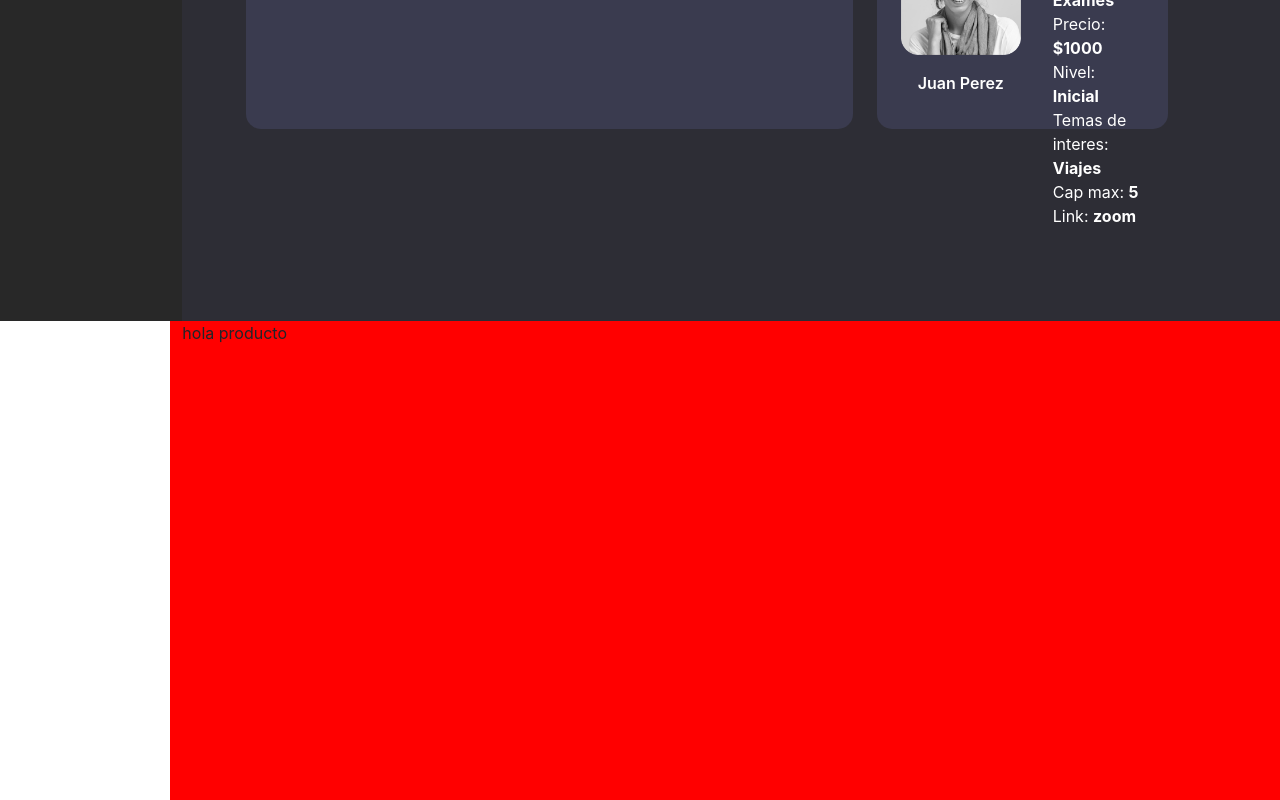
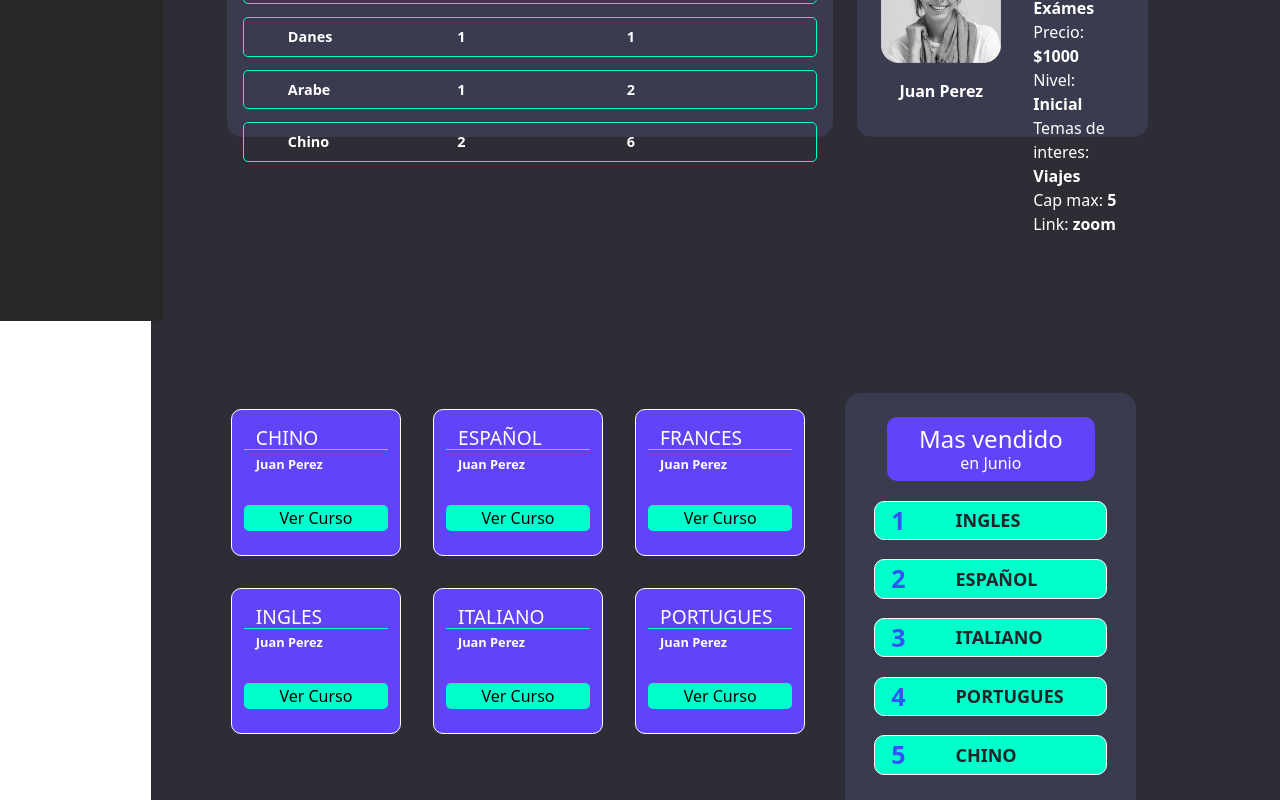
Before and after one commit to candelariaferrari/dashboar-react, a React (Create React App) app in the folder dashboard-holaalmundo/: page / in a window 1280 px wide. Shown: the part 580-1380 px from the top of the page. Built offline with nearby package versions, Linux system fonts and the light colour scheme.

Commit message:
productos

```diff
--- a/dashboard-holaalmundo/package.json
+++ b/dashboard-holaalmundo/package.json
@@ -6,7 +6,9 @@
     "@testing-library/jest-dom": "^5.11.10",
     "@testing-library/react": "^11.2.5",
     "@testing-library/user-event": "^12.8.3",
+    "bootstrap": "^5.1.3",
     "react": "^17.0.2",
+    "react-bootstrap": "^2.4.0",
     "react-dom": "^17.0.2",
     "react-router-dom": "^5.2.0",
     "react-scripts": "4.0.3",
--- a/dashboard-holaalmundo/src/assets/css/myStyle.css
+++ b/dashboard-holaalmundo/src/assets/css/myStyle.css
@@ -89,7 +89,7 @@ span.textName {
   display: flex;
   justify-content: center;
   align-items: center;
-  padding: 0.5em;
+  padding: 0.5em 1em 1em;
   box-sizing: border-box;
 }
 
@@ -98,6 +98,7 @@ span.textName {
   font-weight: 800;
   color: #fff;
   margin-bottom: -0.1em;
+  text-align: center;
 }
 
 .inCard p {
@@ -105,10 +106,12 @@ span.textName {
   font-weight: 500;
   color: #fff;
   margin-bottom: -0.1em;
+  text-align: center;
 }
 
 .img-card {
   width: 60px;
+  float: right;
 }
 
 .bkg-succes {
@@ -145,6 +148,7 @@ h2.tituloUltimo {
   border-radius: 15px;
   width: 80%;
   margin: 1em auto;
+  text-align: center;
 }
 .flexProfes{
   display: flex;
@@ -176,18 +180,122 @@ h2.tituloUltimo {
   font-size: 16px;
 }
 
-.bodyProducto{
-  background-color: red;
-  height: 100vh;
-}
+
 
 
 /* tabla  */
 .tituloTabla{
-  padding: 1em 2em;
+  padding: 0.5em 2em;
+  margin: 0.5em auto -0.5em;
+
 }
 .textoTitulo{
   color:#fff;
   font-size: 0.9rem;
   font-weight: 600;
 }
+
+.filaTabla{
+  padding: 0.5em 2em;
+  border: 1px solid #00FFCB;
+  border-radius: 5px;
+  margin: 0.8em auto;
+}
+.textoFila{
+  color:#fff;
+  font-size: 0.9rem;
+  font-weight: 600;
+}
+
+/* ***** productos */
+.flexCursos{
+  display: flex;
+  justify-content: flex-start;
+  align-items: center;
+  flex-wrap: wrap;
+  width: 100%;
+  margin: auto;
+  padding: 2em 0em;
+}
+.cardCurso{
+  box-sizing: border-box;
+  margin: 1em;
+  padding: 0.5em;
+  border-radius: 10px;
+  border: 1px solid #fff;
+}
+.cardCurso .inCard{
+  align-items: flex-start;
+  justify-content: flex-start;
+}
+.cardCurso h2{
+  font-size: 1.2rem;
+  font-weight: 500;
+  text-transform: uppercase;
+  border-bottom: 1px solid #00FFCB;
+  text-align: left;
+}
+
+.cardCurso p{
+  padding-top: 0.5em;
+  font-size: 0.8rem;
+  font-weight: 600;
+  text-transform: capitalize;
+
+  text-align: left;
+}
+
+.ver{
+  background-color: #00FFCB;
+  border: none;
+  margin-top: 2em;
+  border-radius: 5px;
+}
+
+
+/* mas vendido */
+
+.tituloMasVendido{
+  background-color: #6243F7;
+  margin: 1em auto;
+  border-radius: 10px;
+  padding: 0.5em 1em;
+  text-align: center;
+  color: #fff;
+  width: 80%;
+}
+.tituloMasVendido h2{
+  font-size: 1.5rem ;
+  margin-bottom: 0px;
+}
+.tituloMasVendido h4{
+  font-size: 1rem ;
+  margin-bottom: 0px;
+}
+
+.contentRanking{
+  background-color: #00FFCB;
+  border-radius: 10px;
+  border: 1px solid #fff;
+  width: 90%;
+  margin: 1.2em auto !important;
+  box-sizing: border-box;
+  display: flex;
+  justify-content: flex-start;
+  align-items: center;
+  padding: 0px 1em;
+
+}
+.contentRanking .numberR{
+  font-size: 25px;
+  font-weight: 800;
+  margin-right: 2em;
+  color: #3651F7;
+  margin-bottom: 0px;
+}
+.contentRanking .languageR{
+  font-size: 18px;
+  font-weight: 600;
+  text-transform: uppercase;
+  margin-bottom: 0px;
+}
--- a/dashboard-holaalmundo/src/components/Elementos/Tabla.js
+++ b/dashboard-holaalmundo/src/components/Elementos/Tabla.js
@@ -52,13 +52,13 @@ function Tabla() {
     <div className="col-md-8">
       <div className="contentTabla">
         <div className='row tituloTabla'>
-          <div className='col-md-4 textoTitulo'>
+          <div className='col-md-6 col-lg-5 textoTitulo'>
             Idioma
           </div>
-          <div className='col-md-4 textoTitulo'>
+          <div className='col-md-6 textoTitulo'>
             Profesores
           </div>
-          <div className='col-md-4 textoTitulo'>
+          <div className='col-md-2 textoTitulo'>
             TOTAL
           </div>
         </div>
--- a/dashboard-holaalmundo/src/components/SideBar/SideBar.js
+++ b/dashboard-holaalmundo/src/components/SideBar/SideBar.js
@@ -22,7 +22,7 @@ function MenuLateral() {
       </div>
       <Switch>
         <Route exact path="/">
-        <ContentWrapper />
+          <ContentWrapper/>
         </Route>
         <Route path="/Pages/Productos">
           <Productos />
--- a/dashboard-holaalmundo/src/components/nuestro-dashboard/Body/Body.js
+++ b/dashboard-holaalmundo/src/components/nuestro-dashboard/Body/Body.js
@@ -1,8 +1,8 @@
 import React from 'react';
 import '../../../assets/css/myStyle.css';
-import Header from '../Header/Header';
+
 import ContenedorPag from '../Pages/ContenedorPag';
-import Dashboard from '../Pages/Dashboard';
+
 import Productos from '../Pages/Productos';
 
 function Body() { /* contentRowCenter */
--- /dev/null
+++ b/dashboard-holaalmundo/src/components/nuestro-dashboard/Elementos/CardCursos.js
@@ -0,0 +1,35 @@
+import React from 'react';
+import '../../../assets/css/myStyle.css';
+import PropTypes from 'prop-types';
+
+function CardCursos(props) {
+  return (
+    <div className='col-md-4'>
+        <div className={`cardCurso bkg-violeta`}>
+          <div className='row inCard'>
+
+              <h2>{props.language}</h2>
+              <p>{props.nombre}</p>
+
+            <button className='ver'>Ver Curso</button>
+          </div>
+        </div>
+    </div>
+  );
+
+}
+
+CardCursos.defaultProps = {
+  language: '-',
+  nombre:'-',
+  /* img: '-' */
+}
+
+CardCursos.propTypes = {
+  atritutes: PropTypes.shape({
+    language: PropTypes.string.isRequired,
+    nombre: PropTypes.string.isRequired,
+
+  })
+}
+export default CardCursos;
--- /dev/null
+++ b/dashboard-holaalmundo/src/components/nuestro-dashboard/Elementos/MasVendido.js
@@ -0,0 +1,41 @@
+import Ranking from "./Ranking";
+let cIngles = {
+  language: 'ingles',
+  ranking: 1,
+}
+let cEspañol = {
+  language: 'español',
+  ranking: 2,
+}
+let cItaliano = {
+  language: 'italiano',
+  ranking: 3,
+}
+let cPortugues = {
+  language: 'portugues',
+  ranking: 4,
+}
+let cChino = {
+  language: 'chino',
+  ranking: 5,
+}
+
+let rankingProps = [cIngles,cEspañol, cItaliano,cPortugues, cChino];
+
+function MasVendido() {
+  return (
+    <div className="col-md-4">
+      <div className="contentUltimoCurso">
+        <div className="tituloMasVendido">
+          <h2 >Mas vendido </h2>
+          <h4>en Junio </h4>
+        </div>
+        {rankingProps.map((ranking, i) => {
+                return <Ranking {...ranking} key={i} />
+              })}
+      </div>
+    </div>
+  );
+}
+
+export default MasVendido;
--- /dev/null
+++ b/dashboard-holaalmundo/src/components/nuestro-dashboard/Elementos/Ranking.js
@@ -0,0 +1,26 @@
+import PropTypes from 'prop-types'
+
+function Ranking(props) {
+  return (
+    <div className='contentRanking'>
+      <p className='numberR'>{props.ranking}</p>
+      <p className='languageR'>{props.language}</p>
+    </div>
+  );
+}
+Ranking.defaultProps = {
+  language: '-',
+  ranking: '-',
+}
+
+Ranking.propTypes = {
+  atritutes: PropTypes.shape({
+    language: PropTypes.string.isRequired,
+    ranking: PropTypes.oneOfType([
+      PropTypes.string,
+      PropTypes.number
+    ]).isRequired,
+
+  })
+}
+export default Ranking;
--- a/dashboard-holaalmundo/src/components/nuestro-dashboard/MenuLateral/MenuLateral.js
+++ b/dashboard-holaalmundo/src/components/nuestro-dashboard/MenuLateral/MenuLateral.js
@@ -17,7 +17,7 @@ function MenuLateral() {
               </Link>
             </li>
             <li>
-            <Link className="nav-item" to="/Productos">
+              <Link className="nav-item" to="/productos">
                 <span>Productos</span>
               </Link>
             </li>
@@ -25,9 +25,9 @@ function MenuLateral() {
         </div>
         <Switch>
           <Route exact path="/">
-          <Body className='contDash'/>{/* contentRowCenter */}
+            <Body className='contDash' />{/* contentRowCenter */}
           </Route>
-        <Route path="../Pages/Productos">
+          <Route path="../Page/Productos" >-
             <Productos />
           </Route>
         </Switch>
--- a/dashboard-holaalmundo/src/components/nuestro-dashboard/Pages/ContenedorPag.js
+++ b/dashboard-holaalmundo/src/components/nuestro-dashboard/Pages/ContenedorPag.js
@@ -1,5 +1,5 @@
 import Dashboard from "./Dashboard";
-import Productos from "./Productos";
+
 
 function ContenedorPag(){ /* content row top */
   return (
--- a/dashboard-holaalmundo/src/components/nuestro-dashboard/Pages/Productos.js
+++ b/dashboard-holaalmundo/src/components/nuestro-dashboard/Pages/Productos.js
@@ -1,9 +1,46 @@
 import React from "react";
-
+import CardCursos from "../Elementos/CardCursos";
+import MasVendido from "../Elementos/MasVendido";
+let cIngles = {
+  language: 'ingles',
+  nombre: 'juan perez',
+}
+let cEspañol = {
+  language: 'español',
+  nombre: 'juan perez',
+}
+let cItaliano = {
+  language: 'italiano',
+  nombre: 'juan perez',
+}
+let cPortugues = {
+  language: 'portugues',
+  nombre: 'juan perez',
+}
+let cChino = {
+  language: 'chino',
+  nombre: 'juan perez',
+}
+let cFrances = {
+  language: 'frances',
+  nombre: 'juan perez',
+}
+let cardCursosProps = [cChino, cEspañol, cFrances, cIngles, cItaliano, cPortugues];
 function Productos() {
   return (
-    <div className="bodyProducto">
-     hola producto
+    <div className="bkgBody">
+      <div className='widthBody'>
+        <div className="row">
+          <div className="col-md-8">
+            <div className="flexCursos">
+              {cardCursosProps.map((cardC, i) => {
+                return <CardCursos {...cardC} key={i} />
+              })}
+            </div>
+          </div>
+          <MasVendido />
+        </div>
+      </div>
     </div>
   )
 }
--- a/dashboard-holaalmundo/src/index.js
+++ b/dashboard-holaalmundo/src/index.js
@@ -1,6 +1,6 @@
 import React from 'react';
 import ReactDOM from 'react-dom';
-import './index.css';
+/* import './index.css'; */
 import App from './App';
 import {BrowserRouter} from 'react-router-dom';
 import reportWebVitals from './reportWebVitals';
```
Also changed, not shown: 1 other file (tests, documents, lock files or other folders). Lines whose indentation alone changed are shown as unchanged.
